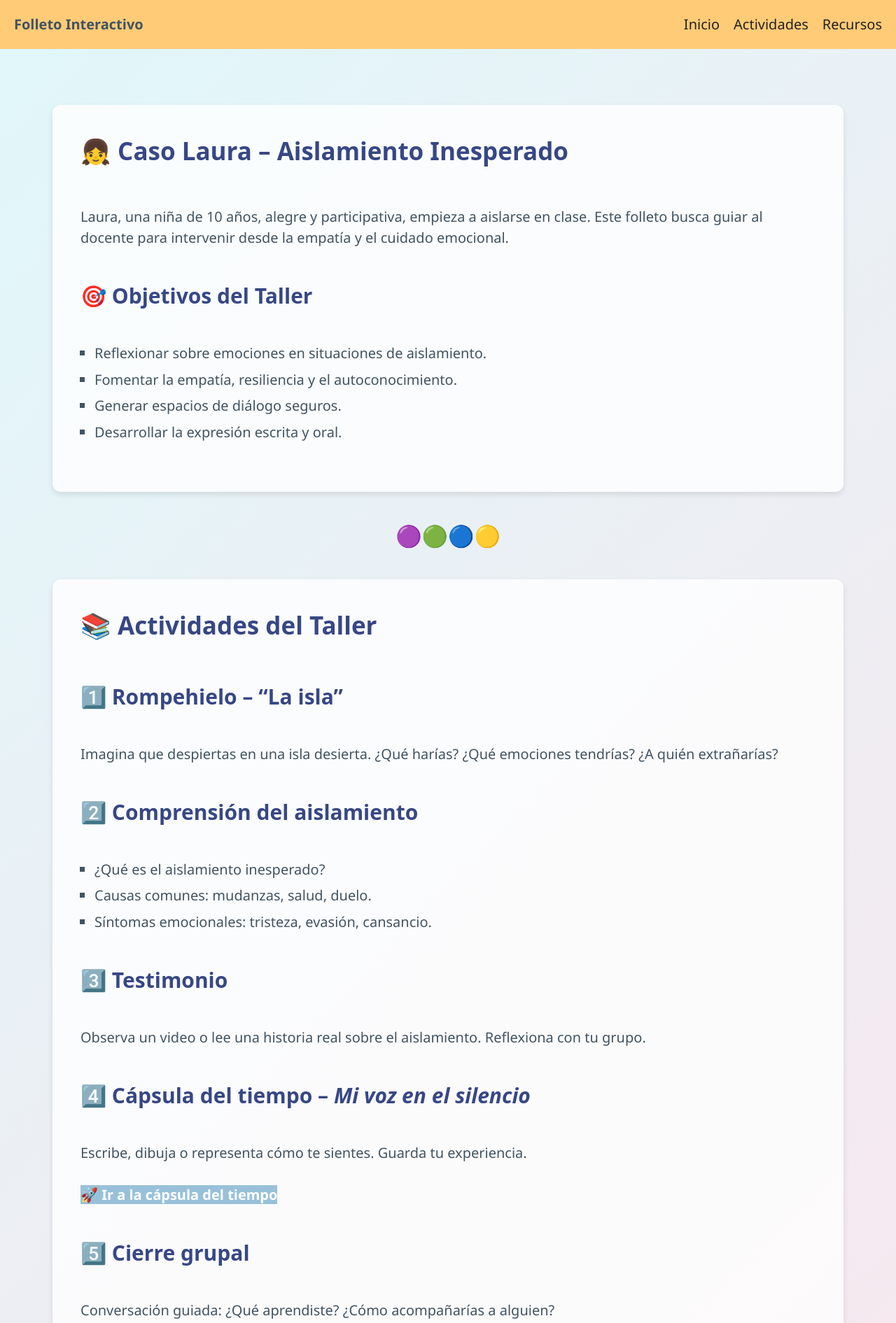
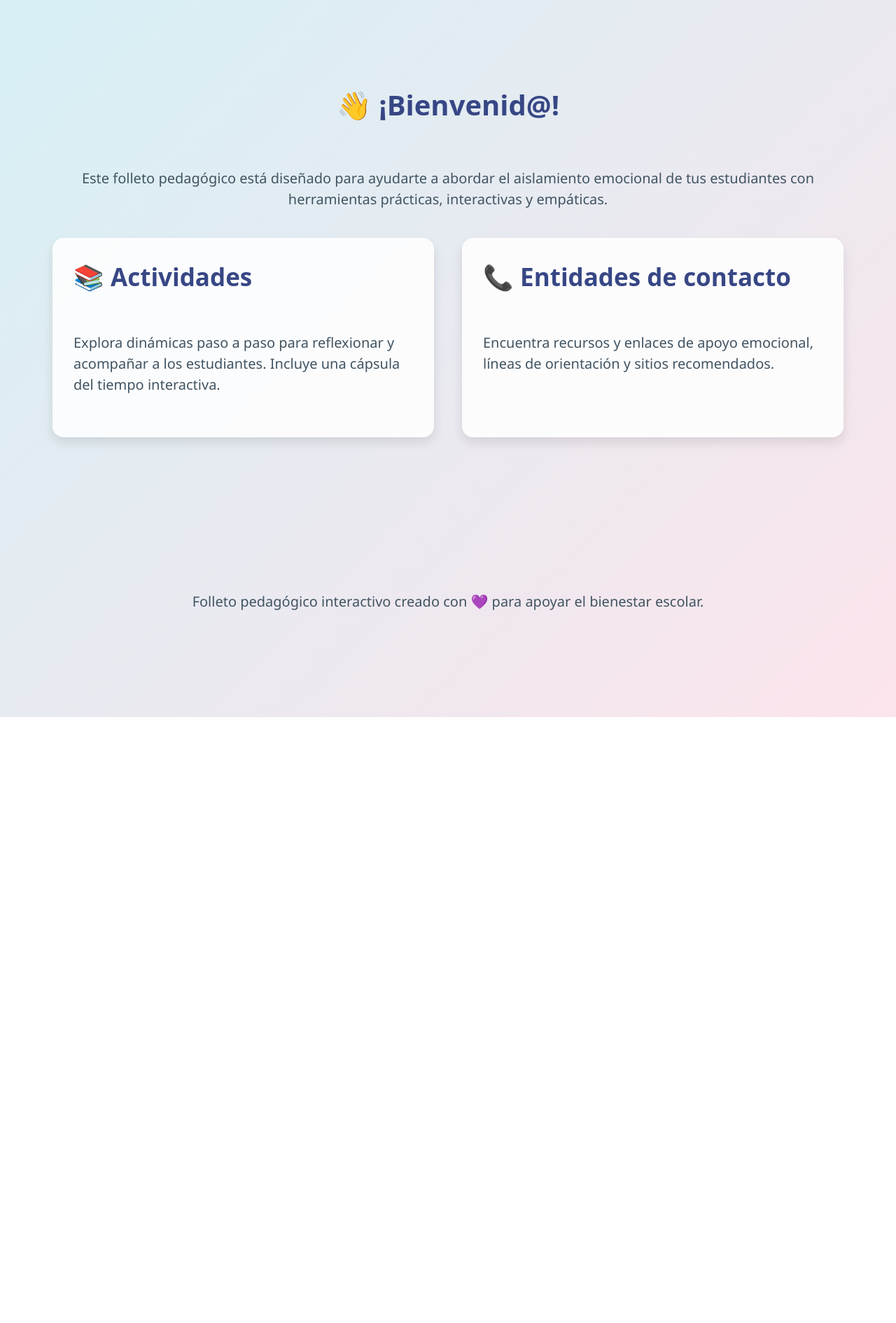
Before and after one commit to Lcob-100/FOLLETO, a plain HTML site: page index.html in a window 1280 px wide. Shown: the top 1891 px of the page at 70% size. After the commit the page ends 1025 px from the top, so only its background shows below. Drawn offline with nearby package versions, Linux system fonts and the light colour scheme.

Commit message:
index.html

```diff
--- a/index.html
+++ b/index.html
@@ -3,118 +3,121 @@
 <head>
   <meta charset="UTF-8" />
   <meta name="viewport" content="width=device-width, initial-scale=1" />
-  <title>Folleto Pedagógico – Aislamiento Inesperado</title>
+  <title>Folleto Pedagógico Interactivo</title>
   <link rel="stylesheet" href="https://cdn.jsdelivr.net/npm/@picocss/pico@1/css/pico.min.css" />
   <style>
     body {
-      background: linear-gradient(135deg, #e0f7fa, #fce4ec);
+      background: linear-gradient(135deg, #d6f0f5, #fce4ec);
       font-family: 'Segoe UI', sans-serif;
-      color: #333;
+      padding: 2rem;
     }
     h1, h2, h3 {
       color: #374785;
     }
-    .section {
-      background-color: #ffffffcc;
+    .grid {
+      display: grid;
+      grid-template-columns: repeat(auto-fit, minmax(280px, 1fr));
+      gap: 2rem;
+    }
+    .card {
+      background: #ffffffdd;
+      border-radius: 16px;
+      padding: 1.5rem;
+      box-shadow: 0 8px 16px rgba(0,0,0,0.1);
+      cursor: pointer;
+      transition: transform 0.2s ease, box-shadow 0.2s ease;
+    }
+    .card:hover {
+      transform: scale(1.02);
+      box-shadow: 0 12px 20px rgba(0,0,0,0.15);
+    }
+    .card h2 {
+      margin-top: 0;
+    }
+    section.content {
+      display: none;
+      margin-top: 2rem;
+      background: #fff;
       border-radius: 12px;
       padding: 2rem;
-      margin-bottom: 2rem;
       box-shadow: 0 4px 8px rgba(0,0,0,0.1);
     }
-    nav {
-      background-color: #ffcb77;
-    }
-    nav a {
-      color: #222;
-    }
-    .btn-primary {
-      background-color: #98c1d9;
-      border: none;
-      color: #fff;
-      font-weight: bold;
-    }
-    .emoji-divider {
-      text-align: center;
-      font-size: 1.5rem;
-      margin: 2rem 0;
+    .back-button {
+      margin-top: 1rem;
+      display: inline-block;
+      background: #98c1d9;
+      color: white;
+      padding: 0.5rem 1rem;
+      border-radius: 8px;
+      text-decoration: none;
     }
     footer {
-      background-color: #e0f2f1;
-      padding: 1rem;
       text-align: center;
+      margin-top: 3rem;
+      color: #666;
     }
   </style>
 </head>
 <body>
 
-<nav class="container-fluid">
-  <ul><li><strong>Folleto Interactivo</strong></li></ul>
-  <ul>
-    <li><a href="#intro">Inicio</a></li>
-    <li><a href="#actividades">Actividades</a></li>
-    <li><a href="#recursos">Recursos</a></li>
-  </ul>
-</nav>
+<main class="container">
+  <header style="text-align:center; margin-bottom:2rem;">
+    <h1>👋 ¡Bienvenid@!</h1>
+    <p>Este folleto pedagógico está diseñado para ayudarte a abordar el aislamiento emocional de tus estudiantes con herramientas prácticas, interactivas y empáticas.</p>
+  </header>
 
-<main class="container">
+  <div class="grid">
+    <div class="card" onclick="mostrar('actividades')">
+      <h2>📚 Actividades</h2>
+      <p>Explora dinámicas paso a paso para reflexionar y acompañar a los estudiantes. Incluye una cápsula del tiempo interactiva.</p>
+    </div>
+    <div class="card" onclick="mostrar('contacto')">
+      <h2>📞 Entidades de contacto</h2>
+      <p>Encuentra recursos y enlaces de apoyo emocional, líneas de orientación y sitios recomendados.</p>
+    </div>
+  </div>
 
-  <section class="section" id="intro">
-    <h2>👧 Caso Laura – Aislamiento Inesperado</h2>
-    <p>Laura, una niña de 10 años, alegre y participativa, empieza a aislarse en clase. Este folleto busca guiar al docente para intervenir desde la empatía y el cuidado emocional.</p>
-    <h3>🎯 Objetivos del Taller</h3>
-    <ul>
-      <li>Reflexionar sobre emociones en situaciones de aislamiento.</li>
-      <li>Fomentar la empatía, resiliencia y el autoconocimiento.</li>
-      <li>Generar espacios de diálogo seguros.</li>
-      <li>Desarrollar la expresión escrita y oral.</li>
-    </ul>
+  <!-- Contenido de Actividades -->
+  <section id="actividades" class="content">
+    <h2>📚 Actividades del Taller</h2>
+    <ol>
+      <li><strong>Rompehielo:</strong> “La isla” – Imaginarse en una isla desierta para iniciar reflexión emocional.</li>
+      <li><strong>¿Qué es el aislamiento?</strong> – Comprensión de causas y síntomas.</li>
+      <li><strong>Testimonio reflexivo:</strong> Historias reales para generar empatía.</li>
+      <li><strong>Cápsula del tiempo:</strong> <a href="capsula.html" target="_blank">Ir a la cápsula 🚀</a></li>
+      <li><strong>Reflexión grupal:</strong> ¿Qué aprendí sobre mí?</li>
+      <li><strong>Acción directa:</strong> “Te escucho, estoy aquí” – Intervención empática del docente.</li>
+    </ol>
+    <a class="back-button" href="#" onclick="volver()">← Volver</a>
   </section>
 
-  <div class="emoji-divider">🟣🟢🔵🟡</div>
-
-  <section class="section" id="actividades">
-    <h2>📚 Actividades del Taller</h2>
-
-    <h3>1️⃣ Rompehielo – “La isla”</h3>
-    <p>Imagina que despiertas en una isla desierta. ¿Qué harías? ¿Qué emociones tendrías? ¿A quién extrañarías?</p>
-
-    <h3>2️⃣ Comprensión del aislamiento</h3>
-    <ul>
-      <li>¿Qué es el aislamiento inesperado?</li>
-      <li>Causas comunes: mudanzas, salud, duelo.</li>
-      <li>Síntomas emocionales: tristeza, evasión, cansancio.</li>
-    </ul>
-
-    <h3>3️⃣ Testimonio</h3>
-    <p>Observa un video o lee una historia real sobre el aislamiento. Reflexiona con tu grupo.</p>
-
-    <h3>4️⃣ Cápsula del tiempo – <em>Mi voz en el silencio</em></h3>
-    <p>Escribe, dibuja o representa cómo te sientes. Guarda tu experiencia.</p>
-    <a href="capsula.html" class="btn btn-primary">🚀 Ir a la cápsula del tiempo</a>
-
-    <h3>5️⃣ Cierre grupal</h3>
-    <p>Conversación guiada: ¿Qué aprendiste? ¿Cómo acompañarías a alguien?</p>
-
-    <h3>6️⃣ Acción directa – “Te escucho, estoy aquí”</h3>
-    <p>Docente crea un espacio de escucha individual, respetuoso y sin presiones.</p>
-  </section>
-
-  <div class="emoji-divider">🌈✨💬📞</div>
-
-  <section class="section" id="recursos">
-    <h2>🔗 Recursos de Apoyo Emocional</h2>
+  <!-- Contenido de Contacto -->
+  <section id="contacto" class="content">
+    <h2>🔗 Entidades de Contacto y Apoyo</h2>
     <ul>
       <li><a href="https://escuelaypedagogia.educacionbogota.edu.co/miradas/orientacion-escolar-y-educacion-socio-emocional" target="_blank">🧭 Orientación Escolar – SED Bogotá</a></li>
       <li><a href="https://lcob-100.github.io/EMOCIONOMETRO/" target="_blank">🎨 Emocionómetro Interactivo</a></li>
-      <li>☎️ Línea 106 – Atención emocional gratuita</li>
+      <li>☎️ Línea 106 – Atención emocional y psicológica gratuita</li>
     </ul>
+    <a class="back-button" href="#" onclick="volver()">← Volver</a>
   </section>
-
 </main>
 
 <footer>
-  <small>Folleto pedagógico interactivo creado con 💜 para apoyar el bienestar escolar.</small>
+  <p>Folleto pedagógico interactivo creado con 💜 para apoyar el bienestar escolar.</p>
 </footer>
+
+<script>
+  function mostrar(id) {
+    document.querySelectorAll('.content').forEach(el => el.style.display = 'none');
+    document.getElementById(id).style.display = 'block';
+    window.scrollTo({ top: 0, behavior: 'smooth' });
+  }
+
+  function volver() {
+    document.querySelectorAll('.content').forEach(el => el.style.display = 'none');
+  }
+</script>
 
 </body>
 </html>
```
